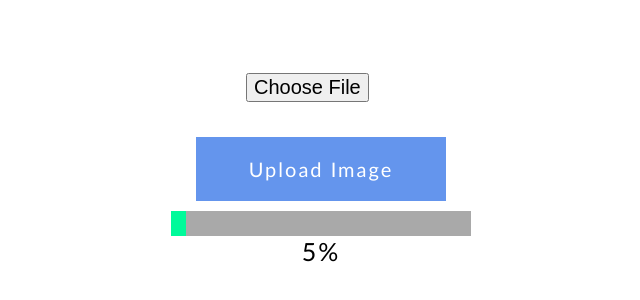
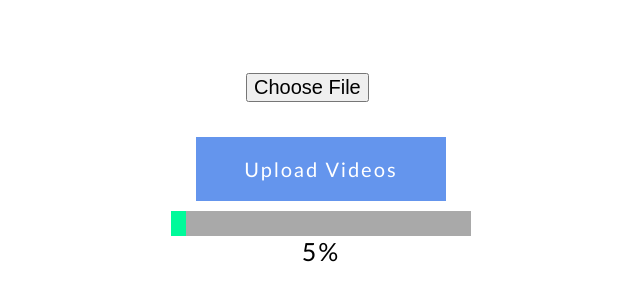
Before and after one commit to Tomrsh/T2-Uploadvideo, a plain HTML site: page index.html in a window 1280 px wide. Shown: the part 226-526 px from the top of the page, 319-959 px from the left. Drawn offline with Linux system fonts and the light colour scheme.

Commit message:
Update index.html

```diff
--- a/index.html
+++ b/index.html
@@ -21,7 +21,7 @@
   <label for=""></label>
 
   <span class="fileText"></span>
-  <button onclick="uploadImage()">Upload Image</button>
+  <button onclick="uploadImage()">Upload Videos</button>
   <div class="bar">
     <div class="progress"></div>
   </div>
```
